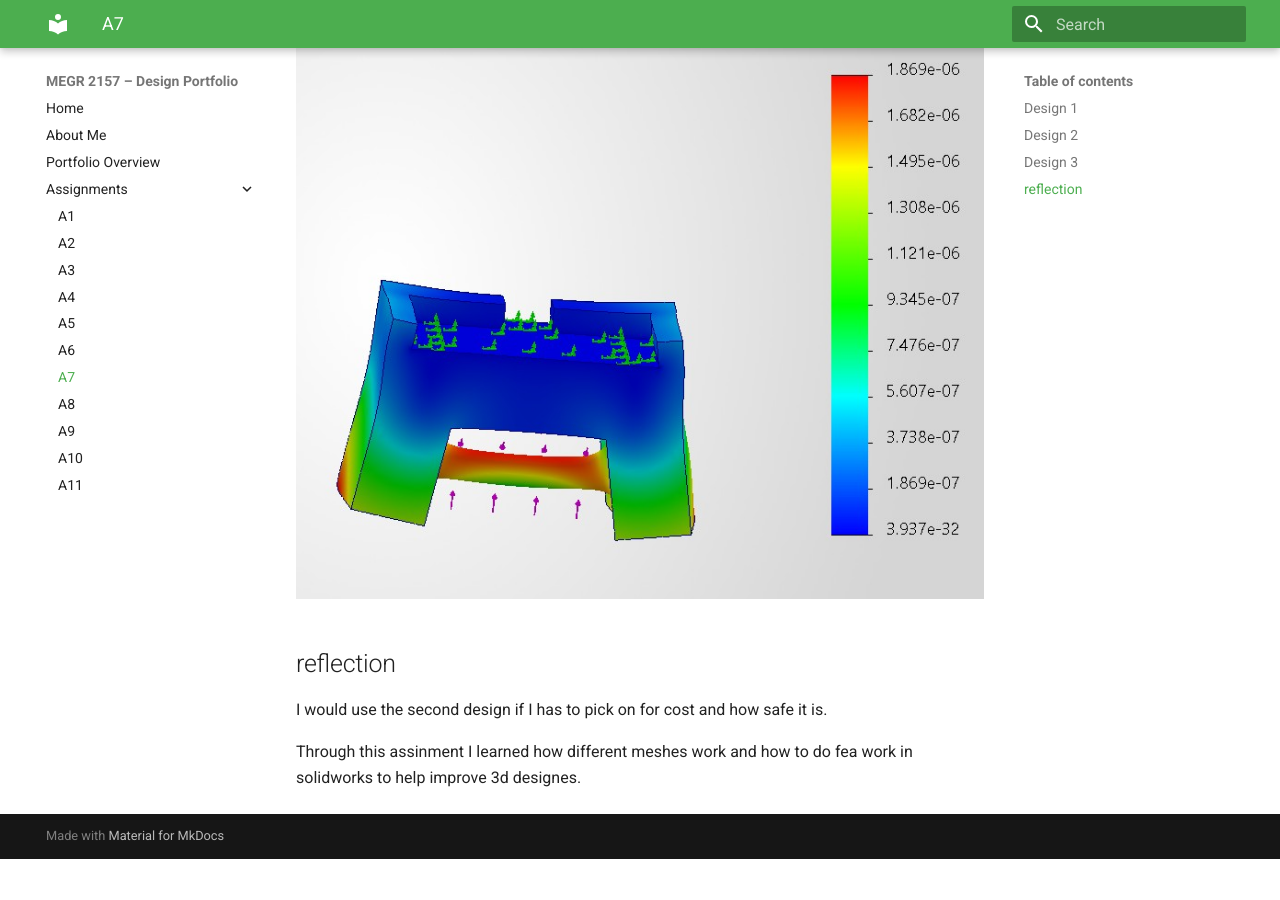
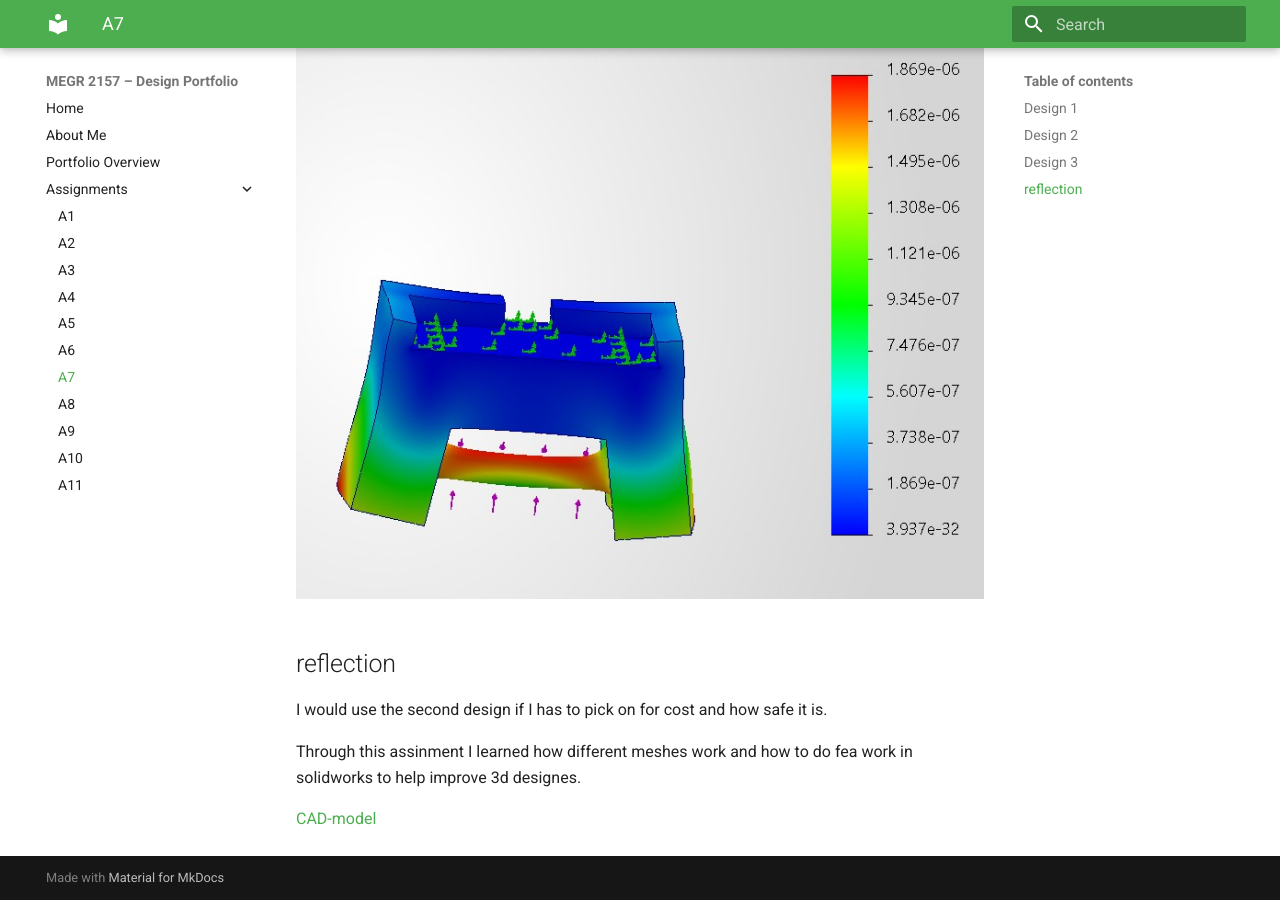
Before and after one commit to Gavin-Anderson-ME/-megr2157-portfolio, an MkDocs documentation site: the page built from docs/assignments/A07/index.md, in a window 1280 px wide and 900 px high, scrolled down 3877 px. Built offline with MkDocs 1.6.1 and Material for MkDocs 9.7.7, drawn with Linux system fonts in a browser that asks for light colours; before the commit the page ends 4736 px from its top, so only the background shows below that.

Commit message:
Add CAD model link to assignment documentation
Added a link to the CAD model for the assignment.

```diff
--- a/docs/assignments/A07/index.md
+++ b/docs/assignments/A07/index.md
@@ -31,3 +31,5 @@ safety factor of 251
 I would use the second design if I has to pick on for cost and how safe it is.
 
 Through this assinment I learned how different meshes work and how to do fea work in solidworks to help improve 3d designes.
+
+[CAD-model]([https://example.com](https://github.com/Gavin-Anderson-ME/-megr2157-portfolio/blob/main/docs/assignments/A07/bracket.SLDPRT))
```
